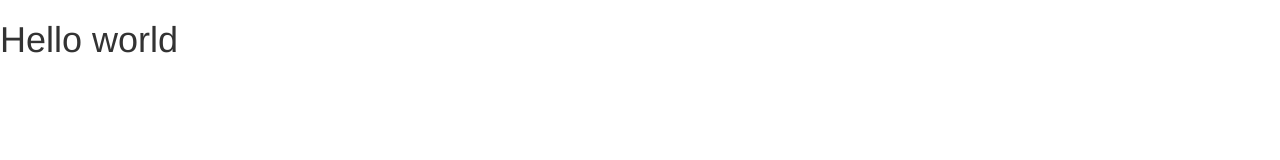
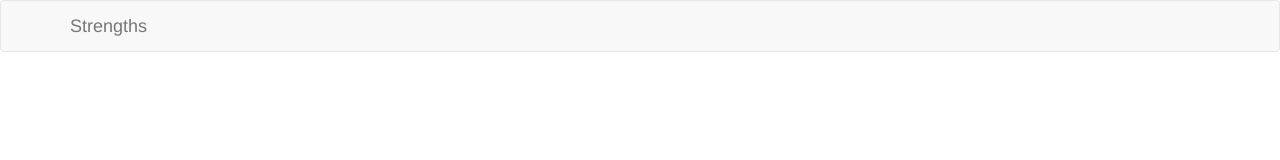
Before and after one commit to troyswanson/strengths, a website: page public/index.html in a window 1280 px wide. Drawn offline with nearby package versions, Linux system fonts and the light colour scheme.

Commit message:
Get started with Bootstrap

```diff
--- a/public/index.html
+++ b/public/index.html
@@ -1,10 +1,18 @@
-<html>
+<!DOCTYPE html>
+<html lang="en">
   <head>
     <title>Strengths</title>
+    <meta name="viewport" content="width=device-width, initial-scale=1, maximum-scale=1, user-scalable=no">
     <link type="text/css" rel="stylesheet" href="css/bootstrap.css">
     <script type="text/javascript" src="js/angular.js"></script>
   </head>
   <body>
-    <h1>Hello world</h1>
+    <nav class="navbar navbar-default">
+      <div class="container">
+        <div class="navbar-header">
+          <a class="navbar-brand" href="#">Strengths</a>
+        </div>
+      </div>
+    </nav>
   </body>
 </html>
```
